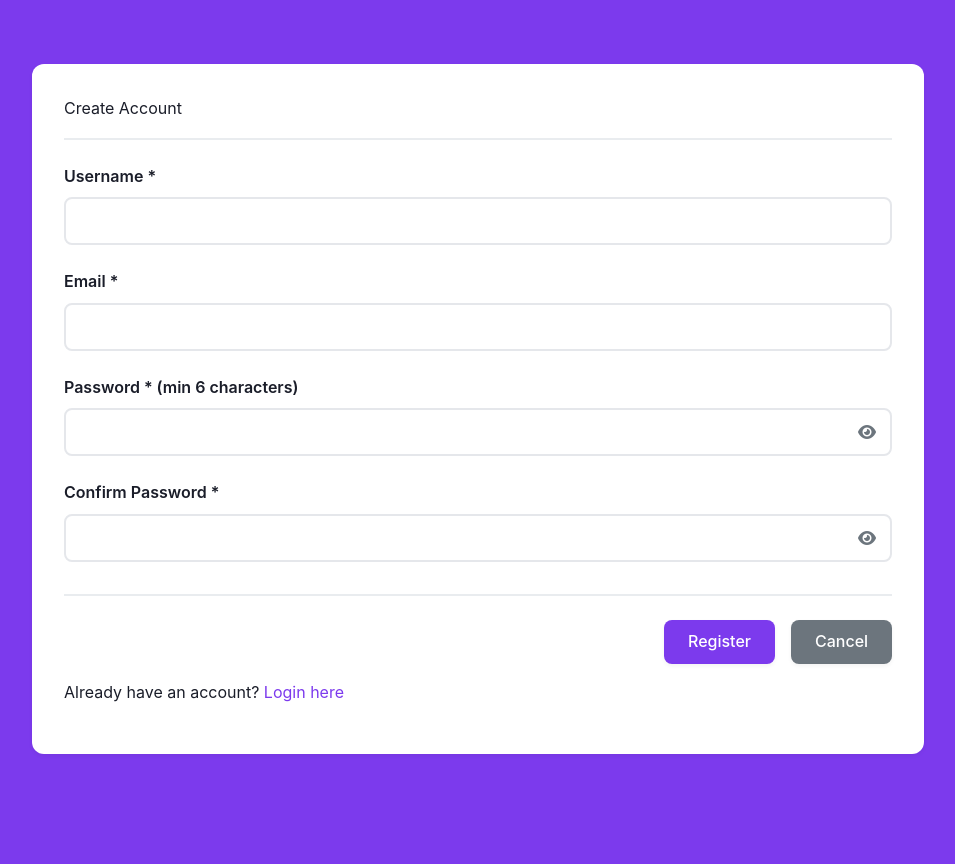
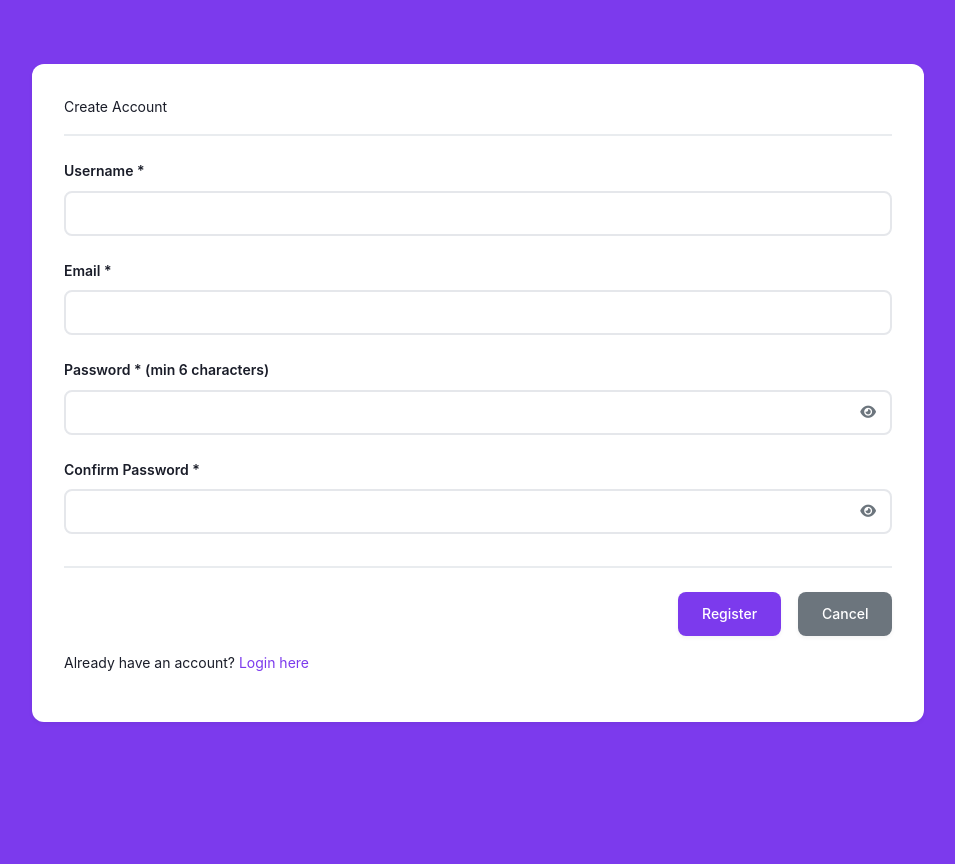
Before and after one commit to filmozolevskiy/job-etl-project, a Flask app: page /register in a window 1280 px wide. Shown: the whole page, without its empty margins (292-1247 px from the left). Run offline with Flask 3, Linux system fonts and the light colour scheme.

Commit message:
style: Establish consistent typography scale
- Define type scale: H1 (24px), H2 (20px), H3 (16px bold), Body (14px), Caption (12px)
- Update heading styles to use new scale
- Update body and small text to use new scale
- Maintain backward compatibility with legacy size variables

Fixes typography chaos issue from UI/UX review.

```diff
--- a/campaign_ui/static/css/base.css
+++ b/campaign_ui/static/css/base.css
@@ -52,13 +52,19 @@
     --color-gray-100: #f3f4f6;
     --color-gray-700: #374151;
 
-    /* Typography */
+    /* Typography Scale */
     --font-family: -apple-system, BlinkMacSystemFont, 'Segoe UI', Roboto, 'Helvetica Neue', Arial, sans-serif;
-    --font-size-base: 1rem; /* 16px */
+    --font-size-h1: 1.5rem; /* 24px */
+    --font-size-h2: 1.25rem; /* 20px */
+    --font-size-h3: 1rem; /* 16px bold */
+    --font-size-body: 0.875rem; /* 14px */
+    --font-size-caption: 0.75rem; /* 12px */
+    /* Legacy sizes for backward compatibility */
+    --font-size-base: 0.875rem; /* 14px - matches body */
     --font-size-sm: 0.875rem; /* 14px */
-    --font-size-xs: 0.8125rem; /* 13px */
-    --font-size-lg: 1.125rem; /* 18px */
-    --font-size-xl: 1.375rem; /* 22px */
+    --font-size-xs: 0.75rem; /* 12px - matches caption */
+    --font-size-lg: 1.25rem; /* 20px - matches h2 */
+    --font-size-xl: 1.5rem; /* 24px - matches h1 */
     --font-size-2xl: 1.75rem; /* 28px */
 
     --line-height-base: 1.6;
@@ -107,7 +113,7 @@ body {
     line-height: var(--line-height-base);
     color: var(--color-text-primary);
     background: var(--color-background);
-    font-size: var(--font-size-base);
+    font-size: var(--font-size-body); /* 14px */
     -webkit-font-smoothing: antialiased;
     -moz-osx-font-smoothing: grayscale;
     overflow-x: hidden;
@@ -134,15 +140,26 @@ h1, h2, h3, h4, h5, h6 {
 }
 
 h1 {
-    font-size: var(--font-size-2xl);
+    font-size: var(--font-size-h1); /* 24px */
+    font-weight: 700;
 }
 
 h2 {
-    font-size: var(--font-size-xl);
+    font-size: var(--font-size-h2); /* 20px */
+    font-weight: 700;
 }
 
 h3 {
-    font-size: var(--font-size-lg);
+    font-size: var(--font-size-h3); /* 16px */
+    font-weight: 700;
+}
+
+body {
+    font-size: var(--font-size-body); /* 14px */
+}
+
+small, .caption {
+    font-size: var(--font-size-caption); /* 12px */
 }
 
 p {
@@ -151,7 +168,7 @@ p {
 
 small {
     display: block;
-    font-size: var(--font-size-sm);
+    font-size: var(--font-size-caption); /* 12px */
     color: var(--color-text-muted);
     margin-top: var(--spacing-xs);
 }
```
